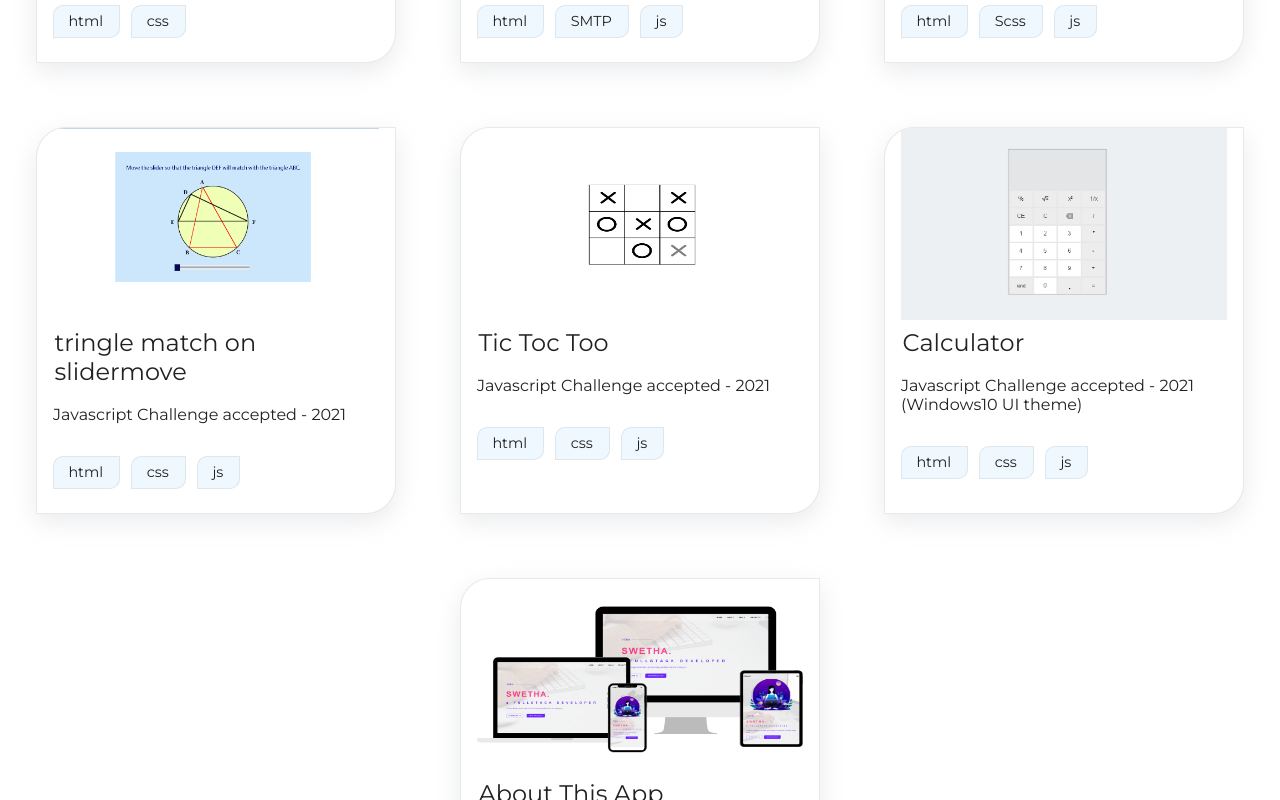
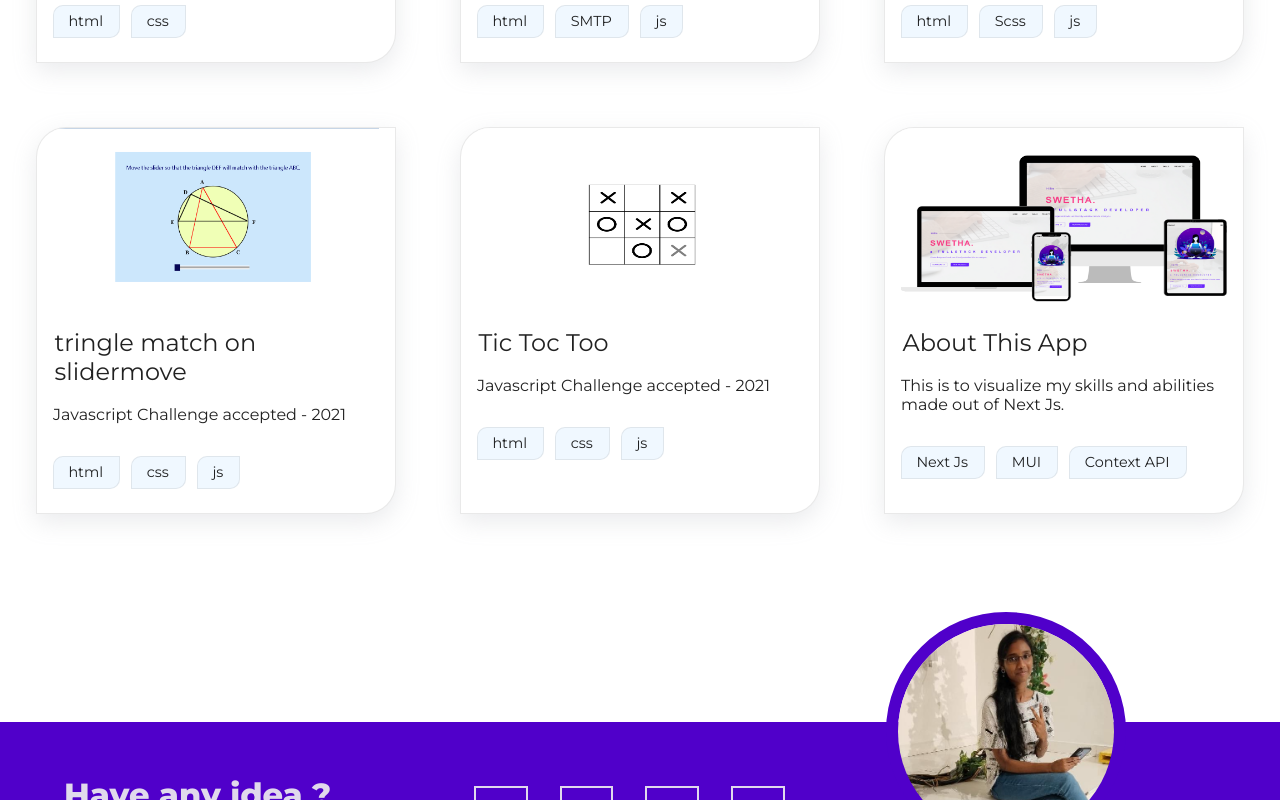
Before and after one commit to Swetha-Baskaran/portfolio2.0, a Next.js app: page /Projects in a window 1280 px wide. Shown: the part 2480-3280 px from the top of the page. Built offline with nearby package versions, Linux system fonts and the light colour scheme.

Commit message:
version 1.1.1

```diff
--- a/data/projects.js
+++ b/data/projects.js
@@ -179,22 +179,22 @@ export const ProjectUrl = [
         technologies: ["html", "css", "js"],
         details: "Javascript Challenge accepted - 2021"
     },
-    {
-        name: "Calculator",
-        project_no: "12",
-        group: "1",
-        github: "https://github.com/Swetha-Baskaran/tic_toc_too",
-        link: "https://swetha-baskaran.github.io/tic_toc_too/",
-        img: `/assets/projects/proj20.png`,
-        technologies: ["html", "css", "js"],
-        details: "Javascript Challenge accepted - 2021 (Windows10 UI theme)"
-    },
+    // {
+    //     name: "Calculator",
+    //     project_no: "12",
+    //     group: "1",
+    //     github: "https://github.com/Swetha-Baskaran/tic_toc_too",
+    //     link: "https://swetha-baskaran.github.io/tic_toc_too/",
+    //     img: `/assets/projects/proj20.png`,
+    //     technologies: ["html", "css", "js"],
+    //     details: "Javascript Challenge accepted - 2021 (Windows10 UI theme)"
+    // },
     {
         name: "About This App",
         project_no: "12",
         group: "1",
-        github: "https://github.com/Swetha-Baskaran/tringle_match_on_slidermove",
-        link: "https://swetha-baskaran.github.io/tringle_match_on_slidermove/",
+        github: "https://github.com/Swetha-Baskaran/portfolio2.0",
+        link: "https://swethabaskaran.netlify.app/",
         img: `/assets/projects/proj21.png`,
         technologies: ["Next Js", "MUI", "Context API"],
         details: "This is to visualize my skills and abilities made out of Next Js."
--- a/views/projects/Projects.jsx
+++ b/views/projects/Projects.jsx
@@ -1,5 +1,3 @@
-import {useState} from "react";
-import Pagination from "@mui/material/Pagination";
 import IndividualProject from "./Card";
 import classes from "./style.module.scss";
 import Grid from "@mui/material/Grid";
```
